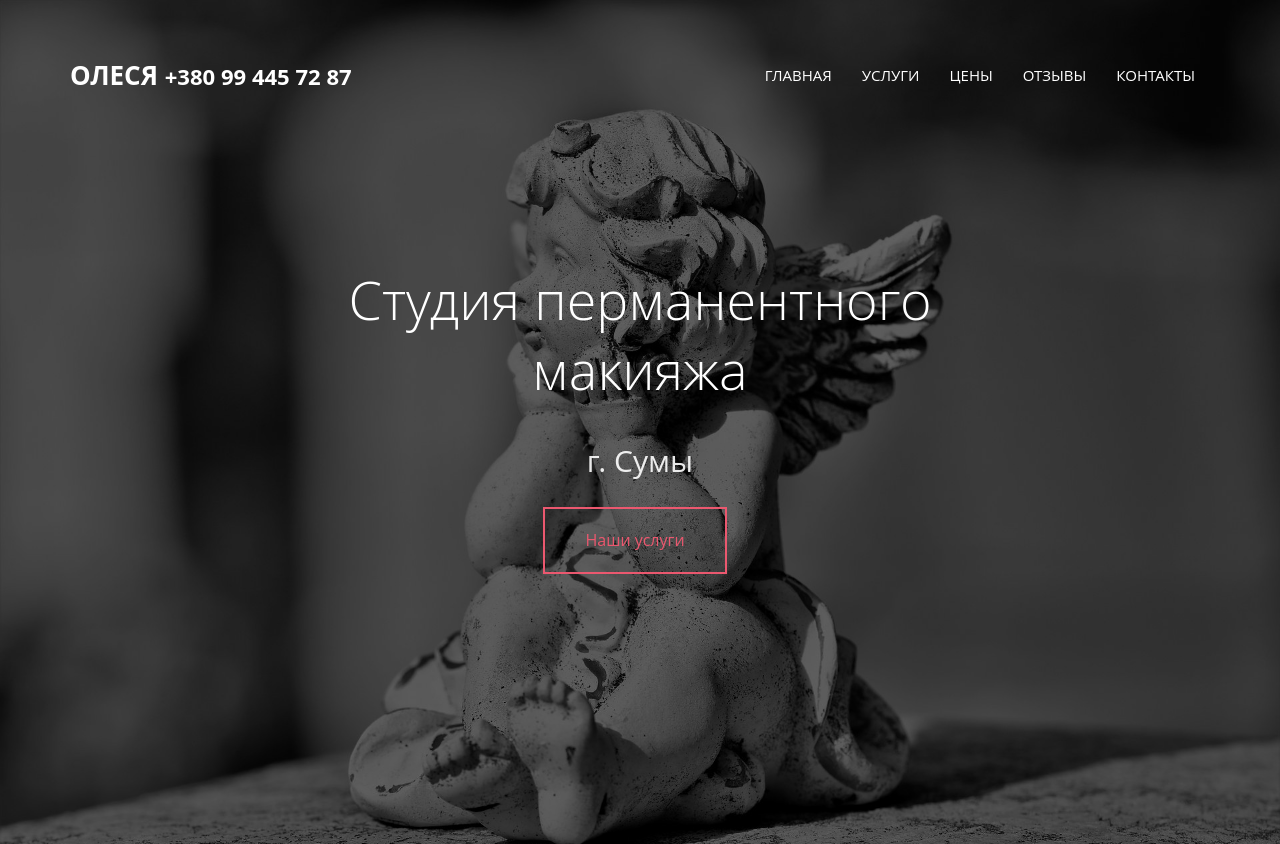
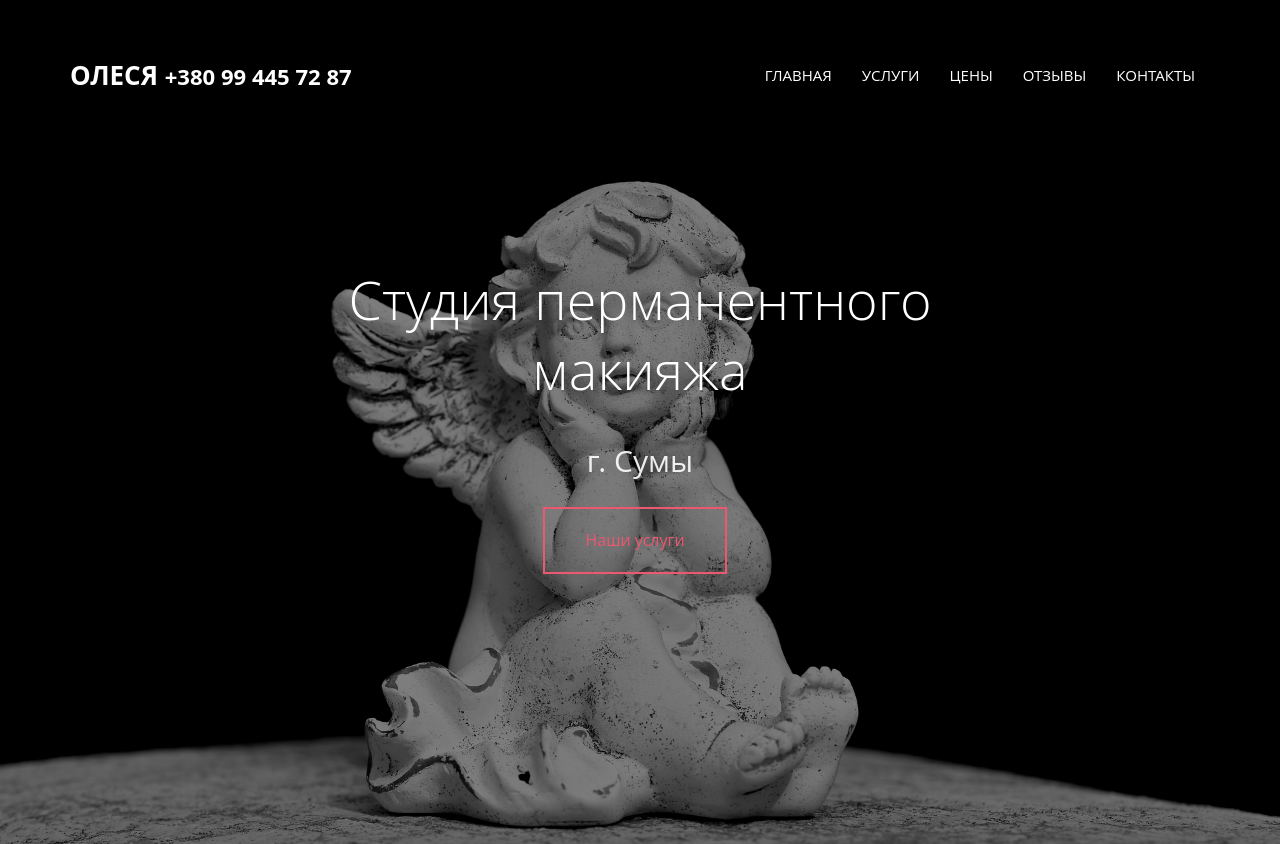
Before and after one commit to pragmasoft-ukraine/makeup-site, a website: page index.html in a window 1280 px wide. Shown: the top 844 px of the page. Drawn offline with Linux system fonts and the light colour scheme; files whose address does not match are found by name.

Commit message:
changed hero image

```diff
--- a/index.html
+++ b/index.html
@@ -43,7 +43,7 @@
       </div>
     </nav>
 
-    <section class="probootstrap-hero probootstrap-slant" style="background-image: url(img/image_2.jpg);" data-section="home" data-stellar-background-ratio="0.5">
+    <section class="probootstrap-hero probootstrap-slant" style="background-image: url(img/image_3.jpg);" data-section="home" data-stellar-background-ratio="0.5">
       <div class="container">
         <div class="row intro-text">
           <div class="col-md-8 col-md-offset-2 text-center">
```
